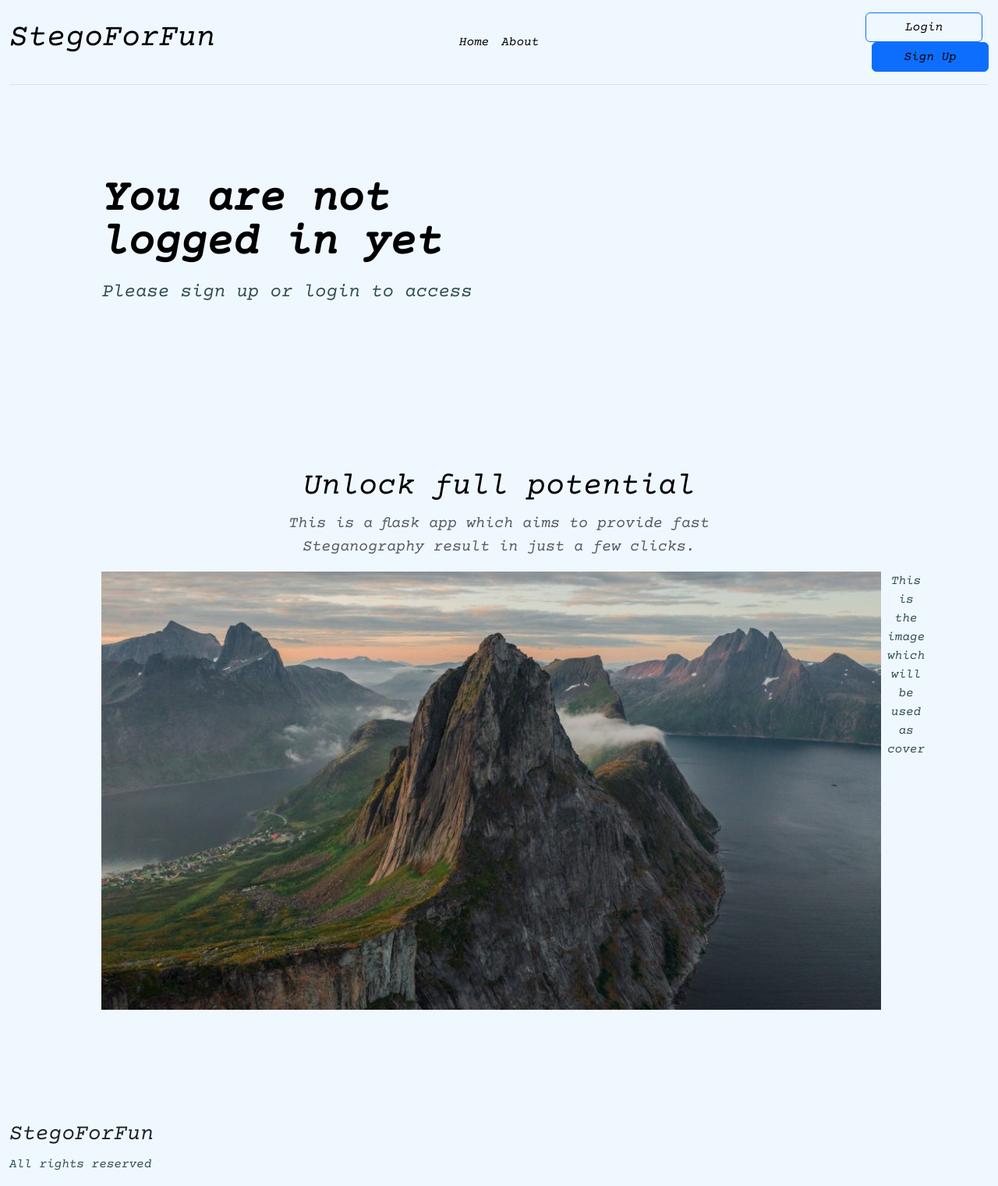
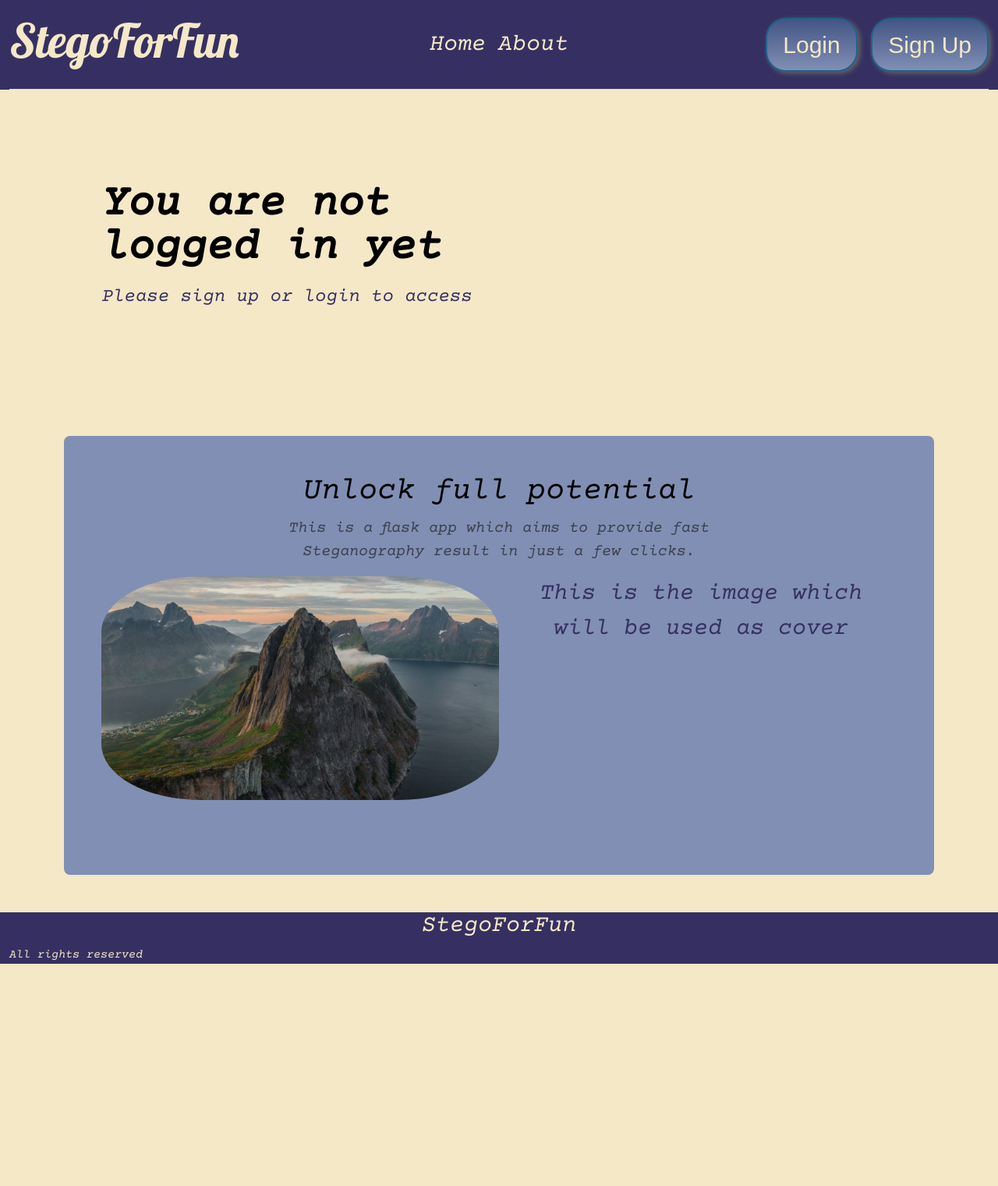
Before and after one commit to shamikcoder23/Steganography, a Flask app: page / in a window 1280 px wide. Shown: the whole page at 78% size. After the commit the page ends 1236 px from the top, so only its background shows below. Run offline with Flask 3, Linux system fonts and the light colour scheme.

Commit message:
Add files via upload
Updated file with design

```diff
--- a/static/styles.css
+++ b/static/styles.css
@@ -1,25 +1,43 @@
 body{
-    background-color: aliceblue;
+    background-color: #F5E8C7;
+    color: #363062;
     font-family: 'Courier Prime', monospace;
 }
-h1 h2 h3{
+h1 h2{
     font-family: 'Titillium Web', sans-serif;
     text-align: center;
+    font-size: 148px;
 }
 p{
-    color: darkslategray;
+    color: #363062;
+    font-size: 30px;
 }
-button{
+/*button{
     width: 150px;
     border-radius: 30%;
-    background-color: lavender;
-}
+    background-color: #435585;
+} */
 a{
     text-decoration: none;
     text-shadow: 2px;
-    color: black;
+    color: #818FB4;
 }
-img{
+.option{
+    font-size: 30px;
+}
+.jumbo{
+    background-color: #818FB4;
+    border: #363062;
+    border-width: 16px;
+}
+.source{
+    width: 50%;
+    height: 50%;
+    border: #363062;
+    border-width: 16px;
+    border-radius: 25%;
+}
+.steg{
     opacity: 1;
     transition: .5s ease;
     backface-visibility: hidden;
@@ -35,19 +53,20 @@ img{
     transform: translate(-50%, -50%);
 }
 
-img:hover{
+.steg:hover{
     opacity: 0.3;
+    background-color: white;
 }
 
 .container:hover .middle {
     opacity: 1;
 }
-
+/*
 .text {
     color: black;
     font-size: 16px;
     padding: 16px 32px;
-}
+} */
 
 .large-btn{
     font-size: large;
@@ -62,3 +81,69 @@ img:hover{
     font-weight: bold;
     text-decoration: dashed;
 }
+
+.btn {
+    background: #435585;
+    background-image: -webkit-linear-gradient(top, #435585, #818FB4);
+    background-image: -moz-linear-gradient(top, #435585, #818FB4);
+    background-image: -ms-linear-gradient(top, #435585, #818FB4);
+    background-image: -o-linear-gradient(top, #435585, #818FB4);
+    background-image: linear-gradient(to bottom, #435585, #818FB4);
+    -webkit-border-radius: 26;
+    -moz-border-radius: 26;
+    border-radius: 26px;
+    -webkit-box-shadow: 3px 2px 6px #666666;
+    -moz-box-shadow: 3px 2px 6px #666666;
+    box-shadow: 3px 2px 6px #666666;
+    font-family: Arial;
+    color: #F5E8C7;
+    font-size: 20px;
+    padding: 10px 20px 10px 20px;
+    border: solid #1f628d 2px;
+    text-decoration: none;
+  }
+
+  .btn:hover {
+    background: #818FB4;
+    background-image: -webkit-linear-gradient(top, #818FB4, #435585);
+    background-image: -moz-linear-gradient(top, #818FB4, #435585);
+    background-image: -ms-linear-gradient(top, #818FB4, #435585);
+    background-image: -o-linear-gradient(top, #818FB4, #435585);
+    background-image: linear-gradient(to bottom, #818FB4, #435585);
+    color: #F5E8C7;
+    text-decoration: none;
+  }
+
+.c-head, .c-foot{
+    background-color:#363062;
+    color: #F5E8C7;
+    margin: 0;
+    width: 100%;
+}
+.c-head h1 a{
+        font-family: 'Lobster', sans-serif;
+        color: #F5E8C7;
+        font-size: 60px;
+}
+.c-head a{
+        color: #F5E8C7;
+        font-size: 30px;
+}
+/* .head button{
+    font-size: 30px;
+    font-family: Verdana, Geneva, Tahoma, sans-serif;
+} */
+
+.c-foot{
+    margin-bottom: 0;
+}
+
+.c-foot h3{
+        font-family: 'Courier Prime', monospace;
+        text-align: center;
+        font-size: 30px;
+}
+.c-foot p{
+        font-size: 15px;
+        color: #F5E8C7;
+}
```
